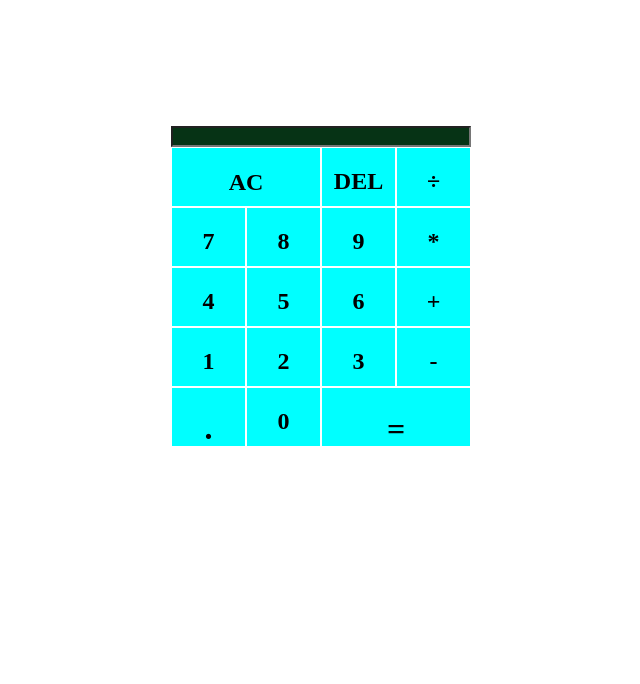
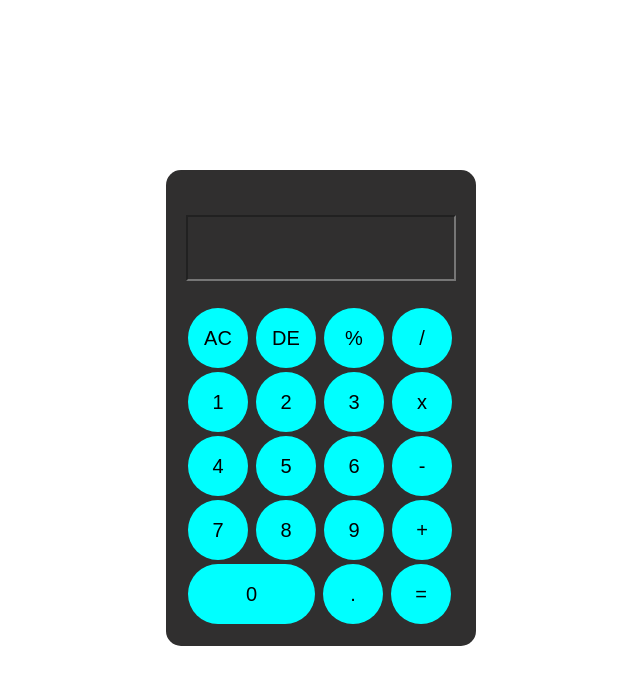
Before and after one commit to Alexandr884/Calculator-js-html-css, a plain HTML site: page index.html in a window 1280 px wide. Shown: the whole page, without its empty margins (319-959 px from the left). Drawn offline with Linux system fonts and the light colour scheme.

Commit message:
Calculator HTML,CSS,JS

```diff
--- a/index.html
+++ b/index.html
@@ -7,39 +7,44 @@
     <link rel="stylesheet" href="style.css">
 </head>
 <body>
-    <div class="calculate">
-       <div class="display"><input class="input" type="text" name="" id=""></div>
-       <div class="button-conteiner">
-        <div class="button-all-clean ";><h2>AC</h2></div>
-        <div class="button-del"><h2>DEL</h2></div>
-        <div class="button-share"><h2>÷</h2></div>
-       </div>
-       <div class="button-conteiner">
-        <div class="button-seven"><h2>7</h2></div>
-        <div class="button-eight"><h2>8</h2></div>
-        <div class="button-nine"><h2>9</h2></div>
-        <div class="button-multi"><h2>*</h2></div>
-       </div>
-       <div class="button-conteiner">
-        <div class="button-four"><h2>4</h2></div>
-        <div class="button-five"><h2>5</h2></div>
-        <div class="button-six"><h2>6</h2></div>
-        <div class="button-sum"><h2>+</h2></div>
-       </div>
-       <div class="button-conteiner">
-        <div class="button-one"><h2>1</h2></div>
-        <div class="button-two"><h2>2</h2></div>
-        <div class="button-three"><h2>3</h2></div>
-        <div class="button-minus"><h2>-</h2></div>
-       </div>
-       <div class="button-conteiner">
-        <div class="button-point"><h1>.</h1></div>
-        <div class="button-zero"><h2>0</h2></div>
-        <div class="button-equality"><h1>=</h1></div>
-       </div>
+    <div class="container">
+        <div class="calculator">
 
+                <div class="display">
+                    <input id="input" type="text" name="" id="">
+                </div>
+                <div>
+                    <button class="AC" id="AC" value="AC"> AC</button>
+                    <button class="elem"  value="DE">DE</button>
+                    <button class="elem"  value="%">%</button>
+                    <button class="elem"  value="/">/</button>
+                </div>
+                <div>
+                    <button class="elem"  value="1">1</button>
+                    <button class="elem"  value="2">2</button>
+                    <button class="elem"  value="3">3</button>
+                    <button class="elem"  value="x">x</button>
+                </div>
+                <div>
+                    <button class="elem" value="4">4</button>
+                    <button class="elem"  value="5">5</button>
+                    <button class="elem"  value="6">6</button>
+                    <button class="elem"  value="-">-</button>
+                </div>
+                <div>
+                    <button class="elem"  value="7">7</button>
+                    <button class="elem"  value="8">8</button>
+                    <button class="elem"  value="9">9</button>
+                    <button class="elem"  value="+">+</button>
+                </div>
+                <div class="null">
+                    <button class="elem" id="btnNull"  value="0">0</button>
+                    <button class="elem"  value=".">.</button>
+                    <button id="result" class="elem"  value="=">=</button>
+                </div>
 
-
+        </div>
     </div>
+   <script src="main.js"></script>
 </body>
 </html>
--- /dev/null
+++ b/main.js
@@ -0,0 +1,56 @@
+let input = document.querySelector('#input');
+let elem = document.querySelectorAll('.elem');
+let clear = document.querySelector('.AC')
+let result = document.querySelector('#result')
+let num1 ='';
+let num2 ='';
+let sign = '';
+let res = '';
+let value = ['1','2','3','4','5','6','7','8','9','0','.'];
+let options = ['+','-','/','x']
+clear.addEventListener('click',function(){
+    input.value = ''
+    num1 = '';
+    num2 = '';
+    sign = '';
+})
+
+
+for(let i =0;i<elem.length;i++){
+    elem[i].addEventListener('click',function(){
+
+        if(value.includes(this.innerText)){
+        if(num1 === '' || sign === '' ){
+           num1 += this.innerText;
+           input.value = num1
+          return
+        }else
+        num2 += this.innerText
+        input.value=num2
+        console.log(num1,num2,sign)
+
+       }
+
+       if(options.includes(this.innerText)){
+        sign = this.innerText;
+        input.value=sign
+        console.log(num1,num2,sign)
+
+       }
+       result.addEventListener('click',function(){
+      if(this.innerText = "=")
+        switch(sign){
+          case 'x': res = num1*num2;
+          break;
+          case '-':res = num1-num2;
+          break;
+          case '/':res = num1/num2;
+          break;
+          case '+': res = +num1+ +num2;
+          break;
+          default:
+        }
+    input.value = res;
+})
+})
+}
--- a/style.css
+++ b/style.css
@@ -1,164 +1,40 @@
-.body {
-    height: 100%;
-    width: 100%;
-
-
+.container{
+width: 100%;
+height: 100vh;
+display: flex;
+align-items: center;
+justify-content: center;
 }
-
-.calculate {
-    position: relative;
+.calculator{
+    background: rgb(48, 47, 47);
+    padding: 20px;
+    border-radius: 15px;
+    width: 270px;
+}
+.container  button{
+    border: 0;
+    outline: 0;
+    width: 60px;
+    height: 60px;
+    margin: 2px;
+    border-radius: 45px;
+    cursor: pointer;
+    font-size: 20px;
+    background: aqua;
+}
+.null #btnNull {
+    width: 127px;
+}
+.display{
     display: flex;
-    height: 400px;
-    width: 300px;
-    flex-direction: column;
-    margin: 0 auto;
-    margin-top: 10%;
-
-
+    justify-content: flex-end;
+    margin: 25px 0;
 }
-
-display {
-    position: relative;
-    display: flex;
-    border-radius: 20px solid black;
-    background-color: aqua;
-    width: 100%;
-    height: 100px;
-
+ .display input{
+    text-align: right;
+    width: 100px;
+    height: 60px;
+    flex: 1;
+    font-size: 30px;
+    background: rgb(48, 47, 47);;
 }
-
-.input {
-    width: 100%;
-    background-color: rgb(6, 51, 21);
-}
-
-.button-conteiner {
-    position: relative;
-    display: flex;
-    width: 100%;
-    height: 60px;
-    justify-content: space-around;
-
-
-
-    .button-all-clean {
-        text-align: center;
-        width: 150px;
-        border: 1px solid white;
-        padding: 1px;
-        background-color: aqua;
-    }
-    .button-del {
-        text-align: center;
-        width: 75px;
-        border: 1px solid white;
-        background-color: aqua;
-    }
-    .button-share {
-       text-align: center;
-        width: 75px;
-        border: 1px solid white;
-        background-color: aqua;
-    }
-
-    .button-seven {
-        text-align: center;
-        width: 75px;
-        border: 1px solid white;
-        background-color: aqua;
-    }
-    .button-eight {
-        text-align: center;
-        width: 75px;
-        border: 1px solid white;
-        background-color: aqua;
-    }
-    .button-nine {
-        text-align: center;
-        width: 75px;
-        border: 1px solid white;
-        background-color: aqua;
-    }
-    .button-multi {
-        text-align: center;
-        width: 75px;
-        border: 1px solid white;
-        background-color: aqua;
-    }
-    .button-four {
-        text-align: center;
-        width: 75px;
-        border: 1px solid white;
-        background-color: aqua;
-    }
-    .button-five {
-        text-align: center;
-        width: 75px;
-        border: 1px solid white;
-        background-color: aqua;
-    }
-    .button-six {
-        text-align: center;
-        width: 75px;
-        border: 1px solid white;
-        background-color: aqua;
-    }
-    .button-sum {
-        text-align: center;
-        width: 75px;
-        border: 1px solid white;
-        background-color: aqua;
-    }
-    .button-one {
-        text-align: center;
-        width: 75px;
-        border: 1px solid white;
-        background-color: aqua;
-    }
-    .button-two {
-        text-align: center;
-        width: 75px;
-        border: 1px solid white;
-        background-color: aqua;
-    }
-    .button-three {
-        text-align: center;
-        width: 75px;
-        border: 1px solid white;
-        background-color: aqua;
-    }
-    .button-minus {
-        text-align: center;
-        width: 75px;
-        border: 1px solid white;
-        background-color: aqua;
-    }
-    .button-point {
-        text-align: center;
-        width: 75px;
-        border: 1px solid white;
-        background-color: aqua;
-    }
-    .button-zero {
-        text-align: center;
-        width: 75px;
-        border: 1px solid white ;
-        background-color: aqua;
-    }
-    .button-equality {
-        text-align:center;
-        width: 150px;
-        border: 1px solid white;
-        padding: 1px;
-        background-color: aqua;
-        margin: 0;
-    }
-    .button-equality h1 {
-        height: 60px;
-    }
-}
-
-.display {
-    position: relative;
-    display: flex;
-}
```
